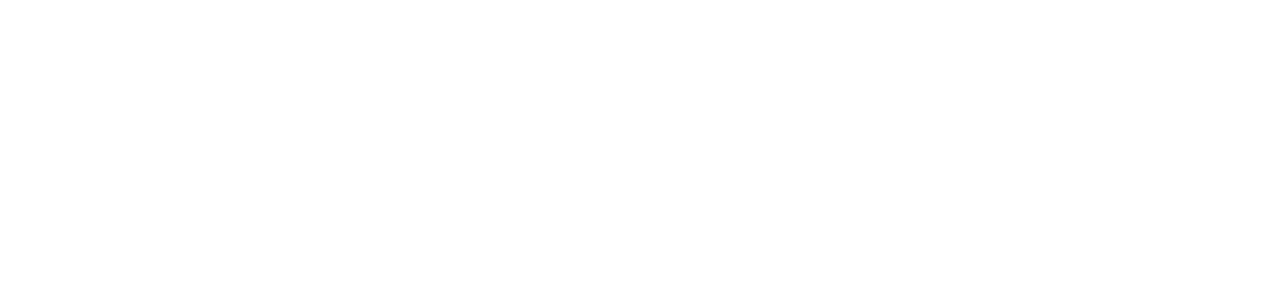
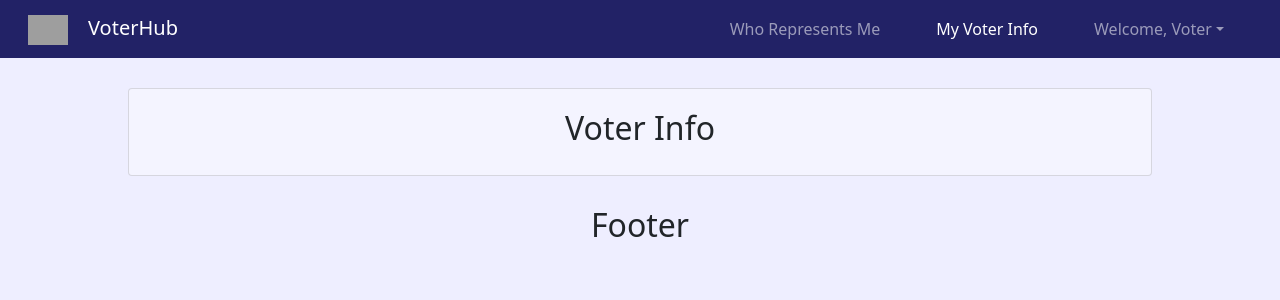
Before and after one commit to jajoyce/VoterHub-frontend, a React (Create React App) app: page /voter-info in a window 1280 px wide. Before the commit this address had no page. Shown: the top 300 px of the page. Built offline with nearby package versions, Linux system fonts and the light colour scheme; grey boxes are pictures that could not be loaded.

Commit message:
Create VoterInfo route. Set up page, refactor and style.

```diff
--- a/src/App.css
+++ b/src/App.css
@@ -32,6 +32,10 @@
   background-color: #f8f4ff;
 }
 
+.blue-button {
+  background-color: #55b;
+}
+
 .rep-card {
   margin: 10px;
   padding: 16px;
@@ -39,9 +43,6 @@
   border: 2px solid #226;
   border-radius: 10px;
   cursor: pointer;
-}
-
-.card {
   flex-direction: row;
   margin: 15px auto;
 }
@@ -53,11 +54,14 @@
   object-fit: cover;
 }
 
-.blue-button {
-  background-color: #55b;
-}
-
 .card-body {
   margin-left: 20px;
   text-align: left;
 }
+
+.voter-info-card {
+  margin: 30px auto;
+  padding: 20px;
+  max-width: 80%;
+  background-color: #f4f4ff;
+}
--- a/src/components/Header.js
+++ b/src/components/Header.js
@@ -16,10 +16,10 @@
         <Nav>
           <Navbar.Toggle aria-controls="navbar-nav" />
           <Navbar.Collapse id="navbar-nav">
-            <Nav.Link as={NavLink} to="/reps">
+            <Nav.Link as={NavLink} to="/representatives">
               Who Represents Me
             </Nav.Link>
-            <Nav.Link as={NavLink} to="/info">
+            <Nav.Link as={NavLink} to="/voter-info">
               My Voter Info
             </Nav.Link>
             <NavDropdown
--- a/src/index.js
+++ b/src/index.js
@@ -6,6 +6,7 @@
 import { BrowserRouter, Routes, Route } from "react-router-dom";
 import Home from "./routes/Home";
 import Reps from "./routes/Reps";
+import VoterInfo from "./routes/VoterInfo";
 import RepsList from "./components/RepsList";
 import RepShow from "./components/RepShow";
 
@@ -15,10 +16,11 @@
       <Routes>
         <Route path="/" element={<App />}>
           <Route index element={<Home />} />
-          <Route path="reps" element={<Reps />}>
+          <Route path="representatives" element={<Reps />}>
             <Route index element={<RepsList />} />
             <Route path=":id" element={<RepShow />} />
           </Route>
+          <Route path="voter-info" element={<VoterInfo />} />
         </Route>
       </Routes>
     </BrowserRouter>
--- /dev/null
+++ b/src/routes/VoterInfo.js
@@ -0,0 +1,11 @@
+import Container from "react-bootstrap/Container";
+
+function VoterInfo() {
+    return (
+        <Container className="card voter-info-card">
+            <h2>Voter Info</h2>
+        </Container>
+    )
+}
+
+export default VoterInfo;
```
